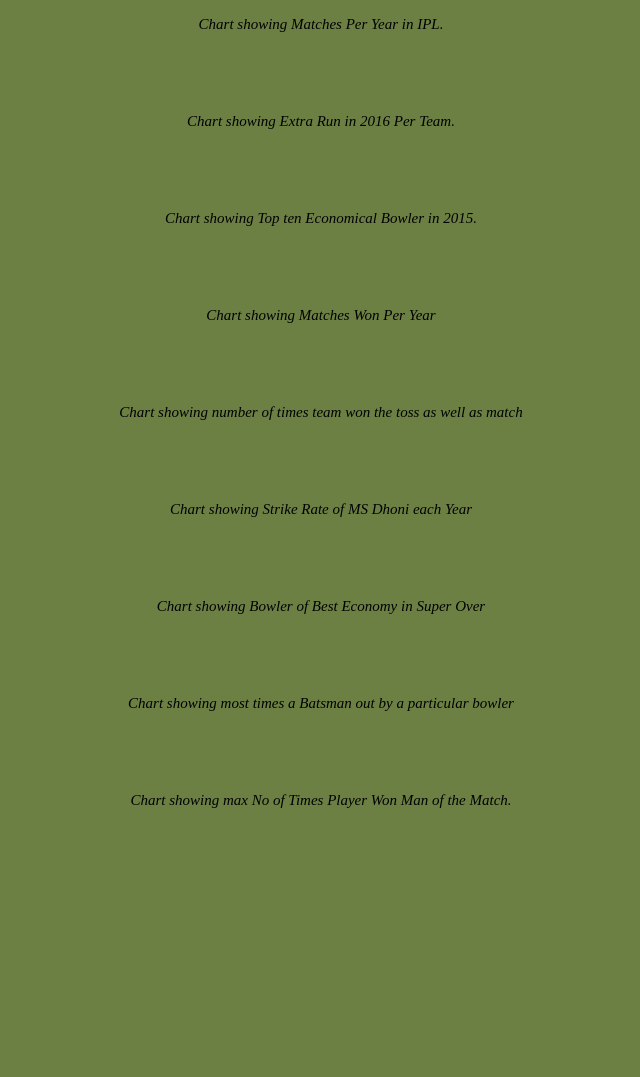
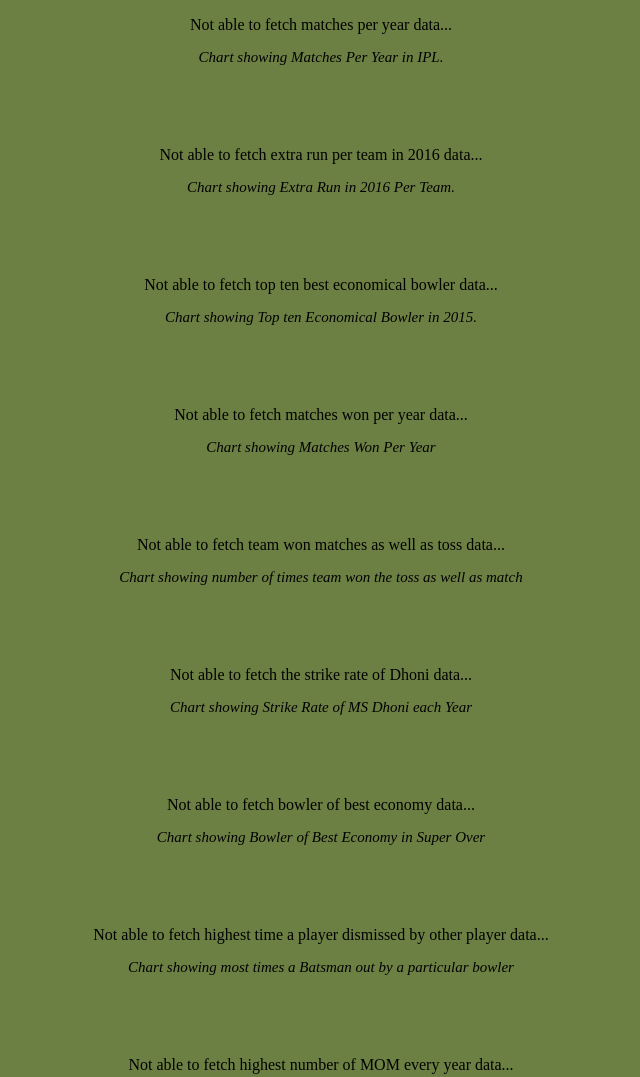
Before and after one commit to aquifzubair/ipl_data, a website: page src/client/index.html in a window 1280 px wide. Shown: the top 1077 px of the page, without its empty margins (319-959 px from the left). Before the commit the page ends 825 px from the top, so only its background shows below. Drawn offline with nearby package versions, Linux system fonts and the light colour scheme; no server answers.

Commit message:
feat:adds errror message on front-end if data is not able to fetch, and used path properties to get the path of folder in config.js file

```diff
--- a/config.js
+++ b/config.js
@@ -1,4 +1,8 @@
-const path = `${__dirname}/.env`;
+let path1 = require('path');
+
+path = path1.join(`${__dirname}`, `.env`);
+path = path1.normalize(path)
+
 
 require("dotenv").config({ path });
 
--- a/src/client/app.css
+++ b/src/client/app.css
@@ -21,3 +21,7 @@
   font-size: 11px;
   font-weight: bold;
 }
+
+div {
+  text-align:center;
+}
--- a/src/client/appjs/bowlerOfBestEconomy.js
+++ b/src/client/appjs/bowlerOfBestEconomy.js
@@ -14,7 +14,9 @@
   }
 
   catch (err) {
+    document.getElementById("container7").innerHTML = `Not able to fetch bowler of best economy data...`;
     console.error(`Can't fetch the output data ${err}`);
+    return;
   }
 
   const hightChartData = [
--- a/src/client/appjs/extraRunPerTeamIn2016.js
+++ b/src/client/appjs/extraRunPerTeamIn2016.js
@@ -13,7 +13,9 @@
   }
 
   catch (err) {
+    document.getElementById("container2").innerHTML = `Not able to fetch extra run per team in 2016 data...`;
     console.error(`Can't fetch the output data ${err}`);
+    return;
   }
 
   const hightChartData = extraRunPerTeamIn2016.map((key) => {
--- a/src/client/appjs/highestNumberOfMomEveryYear.js
+++ b/src/client/appjs/highestNumberOfMomEveryYear.js
@@ -13,7 +13,9 @@
   }
 
   catch (err) {
+    document.getElementById("container9").innerHTML = `Not able to fetch highest number of MOM every year data...`;
     console.error(`Can't fetch the output data ${err}`);
+    return;
   }
 
   const hightChartData = maxNoOfMomPerYear.map((item) => {
--- a/src/client/appjs/matchesPerYear.js
+++ b/src/client/appjs/matchesPerYear.js
@@ -3,16 +3,20 @@
 
   try {
     matchesPerYear = await axios.get('/matchesPerYear');
+
     if (matchesPerYear.status === 200) {
       matchesPerYear = matchesPerYear.data;
     }
     else {
+
       throw new Error(`Status code is not 200`);
     }
   }
 
   catch (err) {
+    document.getElementById("container1").innerHTML = `Not able to fetch matches per year data...`;
     console.error(`Can't fetch the output data ${err}`);
+    return;
   }
 
   const hightChartData = matchesPerYear.map(elem => {
--- a/src/client/appjs/matchesWonPerYear.js
+++ b/src/client/appjs/matchesWonPerYear.js
@@ -13,7 +13,9 @@
   }
 
   catch (err) {
+    document.getElementById("container4").innerHTML = `Not able to fetch matches won per year data...`;
     console.error(`Can't fetch the output data ${err}`);
+    return;
   }
 
   const baseSeason = 2008;
--- a/src/client/appjs/mostTimePlayerDismissedByOtherPlayer.js
+++ b/src/client/appjs/mostTimePlayerDismissedByOtherPlayer.js
@@ -13,7 +13,9 @@
   }
 
   catch (err) {
+    document.getElementById("container8").innerHTML = `Not able to fetch highest time a player dismissed by other player data...`;
     console.error(`Can't fetch the output data ${err}`);
+    return;
   }
 
   const hightChartData = highestTimeOutPlayers.map((key) => {
--- a/src/client/appjs/strikeRateOfParticularPerson.js
+++ b/src/client/appjs/strikeRateOfParticularPerson.js
@@ -13,7 +13,9 @@
   }
 
   catch (err) {
+    document.getElementById("container6").innerHTML = `Not able to fetch the strike rate of Dhoni data...`;
     console.error(`Can't fetch the output data ${err}`);
+    return;
   }
 
   const highChartData = strikeRateOfDhoni.map((items) => {
--- a/src/client/appjs/teamsWonMatchAndToss.js
+++ b/src/client/appjs/teamsWonMatchAndToss.js
@@ -13,7 +13,9 @@
   }
 
   catch (err) {
+    document.getElementById("container5").innerHTML = `Not able to fetch team won matches as well as toss data...`;
     console.error(`Can't fetch the output data ${err}`);
+    return;
   }
 
   const hightChartData = wonMatchesAndToss.map((key) => {
--- a/src/client/appjs/topTenBestEconomicalBowler.js
+++ b/src/client/appjs/topTenBestEconomicalBowler.js
@@ -13,7 +13,9 @@
   }
 
   catch (err) {
+    document.getElementById("container3").innerHTML = `Not able to fetch top ten best economical bowler data...`;
     console.error(`Can't fetch the output data ${err}`);
+    return;
   }
 
   const hightChartData = topTenBestEconomicalBowler.map((key) => {
```
